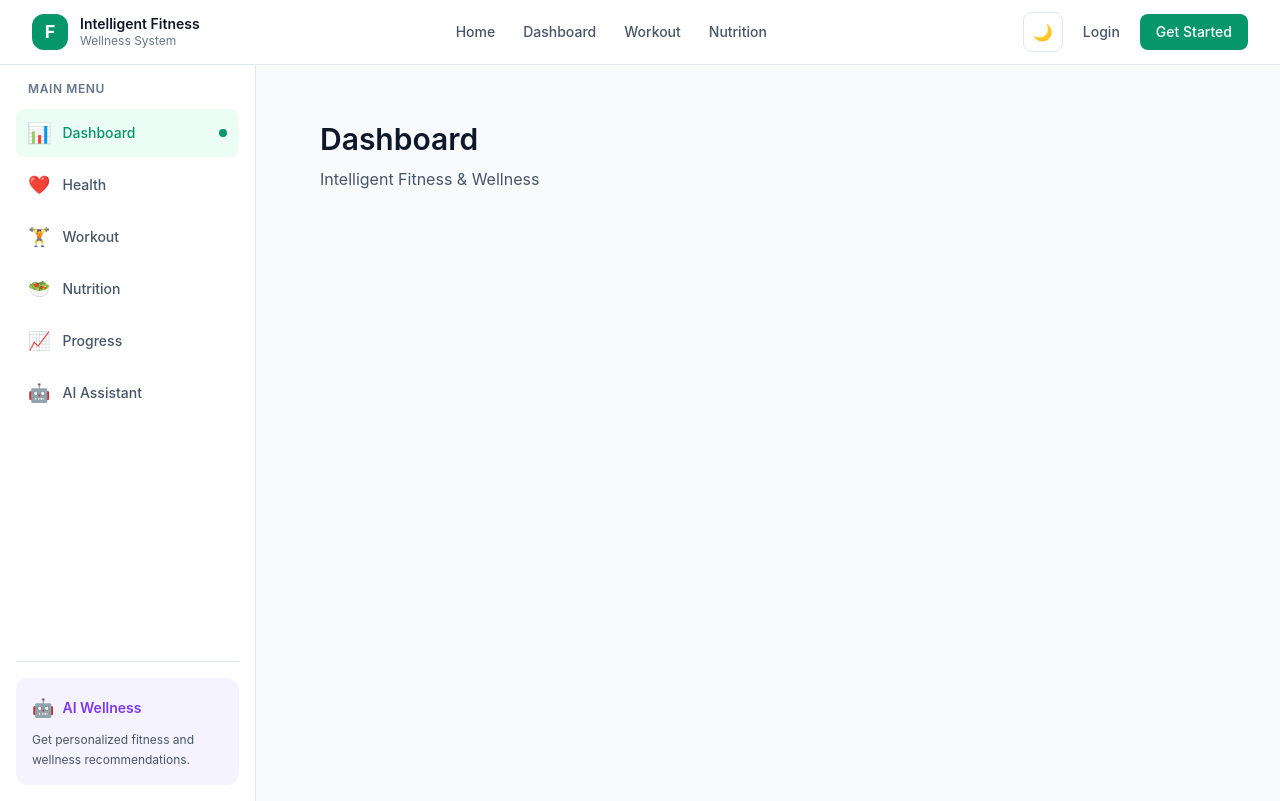
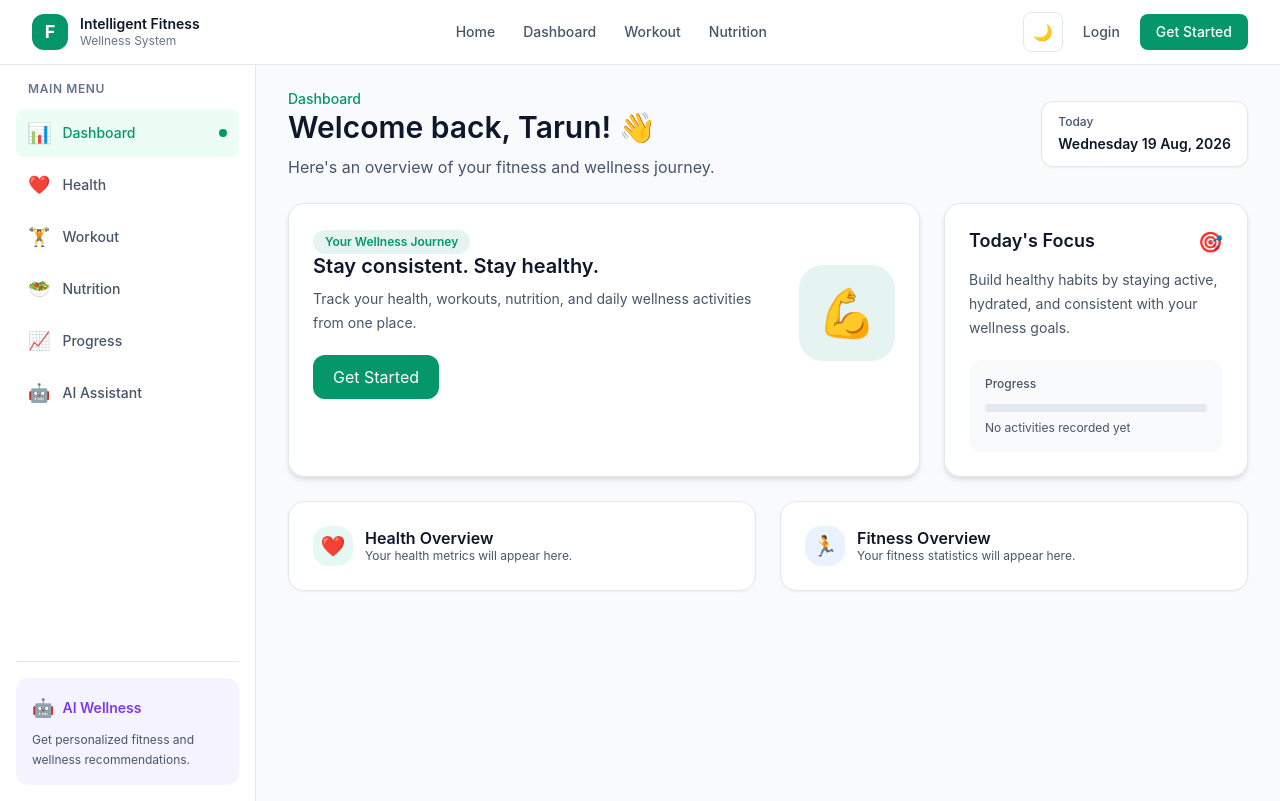
Before and after one commit to tarunvaghela2005/intelligent-fitness-and-wellness, a React app in the folder frontend/: page /dashboard in a window 1280 px wide. Built offline with nearby package versions, Linux system fonts and the light colour scheme; sample sign-in values are in the browser's storage; the HTML template or start-up script is replaced by a standard one.

Commit message:
feat(dashboard): create dashboard layout

```diff
--- /dev/null
+++ b/frontend/src/pages/Dashboard/Dashboard.jsx
@@ -0,0 +1,183 @@
+import { useState } from "react";
+
+function Dashboard() {
+    const [userName] = useState("Tarun");
+
+    return (
+        <div className="space-y-6">
+
+            {/* ============================= */}
+            {/* Dashboard Header */}
+            {/* ============================= */}
+            <div className="flex flex-col gap-4 sm:flex-row sm:items-center sm:justify-between">
+
+                <div>
+                    <p className="text-sm font-medium text-[var(--color-brand)]">
+                        Dashboard
+                    </p>
+
+                    <h1 className="mt-1 text-2xl font-bold text-[var(--color-text-primary)] sm:text-3xl">
+                        Welcome back, {userName}! 👋
+                    </h1>
+
+                    <p className="mt-2 text-sm text-[var(--color-text-secondary)] sm:text-base">
+                        Here's an overview of your fitness and wellness journey.
+                    </p>
+                </div>
+
+                {/* Date */}
+                <div className="rounded-[var(--radius-lg)] border border-[var(--border-color-default)] bg-[var(--color-surface)] px-4 py-3 shadow-[var(--shadow-sm)]">
+                    <p className="text-xs font-medium text-[var(--color-text-secondary)]">
+                        Today
+                    </p>
+
+                    <p className="mt-1 text-sm font-semibold text-[var(--color-text-primary)]">
+                        {new Date().toLocaleDateString("en-IN", {
+                            weekday: "long",
+                            day: "numeric",
+                            month: "short",
+                            year: "numeric",
+                        })}
+                    </p>
+                </div>
+
+            </div>
+
+
+            {/* ============================= */}
+            {/* Dashboard Main Layout */}
+            {/* ============================= */}
+            <div className="grid grid-cols-1 gap-6 xl:grid-cols-3">
+
+                {/* Main Welcome Card */}
+                <div className="rounded-[var(--radius-xl)] border border-[var(--border-color-default)] bg-[var(--color-surface)] p-6 shadow-[var(--shadow-md)] xl:col-span-2">
+
+                    <div className="flex flex-col gap-6 sm:flex-row sm:items-center sm:justify-between">
+
+                        <div>
+                            <span className="inline-flex rounded-full bg-[var(--color-brand)]/10 px-3 py-1 text-xs font-semibold text-[var(--color-brand)]">
+                                Your Wellness Journey
+                            </span>
+
+                            <h2 className="mt-4 text-xl font-bold text-[var(--color-text-primary)]">
+                                Stay consistent. Stay healthy.
+                            </h2>
+
+                            <p className="mt-2 max-w-xl text-sm leading-6 text-[var(--color-text-secondary)]">
+                                Track your health, workouts, nutrition, and daily
+                                wellness activities from one place.
+                            </p>
+
+                            <button
+                                type="button"
+                                className="mt-5 rounded-[var(--radius-lg)] bg-[var(--color-brand)] px-5 py-2.5 text-sm font-semibold text-white shadow-[var(--shadow-sm)] transition hover:bg-[var(--color-brand-hover)] active:scale-[0.98]"
+                            >
+                                Get Started
+                            </button>
+                        </div>
+
+                        {/* Wellness Icon */}
+                        <div className="flex h-24 w-24 shrink-0 items-center justify-center rounded-3xl bg-[var(--color-brand)]/10 text-5xl">
+                            💪
+                        </div>
+
+                    </div>
+
+                </div>
+
+
+                {/* Today's Focus */}
+                <div className="rounded-[var(--radius-xl)] border border-[var(--border-color-default)] bg-[var(--color-surface)] p-6 shadow-[var(--shadow-md)]">
+
+                    <div className="flex items-center justify-between">
+                        <h2 className="text-lg font-bold text-[var(--color-text-primary)]">
+                            Today's Focus
+                        </h2>
+
+                        <span className="text-xl">
+                            🎯
+                        </span>
+                    </div>
+
+                    <p className="mt-3 text-sm leading-6 text-[var(--color-text-secondary)]">
+                        Build healthy habits by staying active, hydrated,
+                        and consistent with your wellness goals.
+                    </p>
+
+                    <div className="mt-5 rounded-[var(--radius-lg)] bg-[var(--color-background)] p-4">
+                        <p className="text-xs font-medium text-[var(--color-text-secondary)]">
+                            Progress
+                        </p>
+
+                        <div className="mt-3 h-2 overflow-hidden rounded-full bg-slate-200">
+                            <div
+                                className="h-full rounded-full bg-[var(--color-brand)]"
+                                style={{ width: "0%" }}
+                            />
+                        </div>
+
+                        <p className="mt-2 text-xs text-[var(--color-text-secondary)]">
+                            No activities recorded yet
+                        </p>
+                    </div>
+
+                </div>
+
+            </div>
+
+
+            {/* ============================= */}
+            {/* Dashboard Sections Placeholder */}
+            {/* ============================= */}
+            <div className="grid grid-cols-1 gap-6 md:grid-cols-2">
+
+                {/* Health Overview */}
+                <div className="rounded-[var(--radius-xl)] border border-[var(--border-color-default)] bg-[var(--color-surface)] p-6 shadow-[var(--shadow-sm)]">
+
+                    <div className="flex items-center gap-3">
+                        <div className="flex h-10 w-10 items-center justify-center rounded-xl bg-emerald-500/10 text-xl">
+                            ❤️
+                        </div>
+
+                        <div>
+                            <h2 className="font-bold text-[var(--color-text-primary)]">
+                                Health Overview
+                            </h2>
+
+                            <p className="text-xs text-[var(--color-text-secondary)]">
+                                Your health metrics will appear here.
+                            </p>
+                        </div>
+                    </div>
+
+                </div>
+
+
+                {/* Fitness Overview */}
+                <div className="rounded-[var(--radius-xl)] border border-[var(--border-color-default)] bg-[var(--color-surface)] p-6 shadow-[var(--shadow-sm)]">
+
+                    <div className="flex items-center gap-3">
+                        <div className="flex h-10 w-10 items-center justify-center rounded-xl bg-blue-500/10 text-xl">
+                            🏃
+                        </div>
+
+                        <div>
+                            <h2 className="font-bold text-[var(--color-text-primary)]">
+                                Fitness Overview
+                            </h2>
+
+                            <p className="text-xs text-[var(--color-text-secondary)]">
+                                Your fitness statistics will appear here.
+                            </p>
+                        </div>
+                    </div>
+
+                </div>
+
+            </div>
+
+        </div>
+    );
+}
+
+export default Dashboard;
--- a/frontend/src/router/AppRouter.jsx
+++ b/frontend/src/router/AppRouter.jsx
@@ -10,6 +10,7 @@ import Login from "../pages/Login/Login";
 import Register from "../pages/Register/Register";
 import ForgotPassword from "../pages/ForgotPassword/ForgotPassword";
 import ProtectedRoute from "../components/auth/ProtectedRoute";
+import Dashboard from "../pages/Dashboard/Dashboard";
 
 function Page({ title }) {
     return (
@@ -67,7 +68,7 @@ function AppRouter() {
                         {/* Dashboard */}
                         <Route
                             path="/dashboard"
-                            element={<Page title="Dashboard" />}
+                            element={<Dashboard />}
                         />
 
                         {/* Health */}
```
